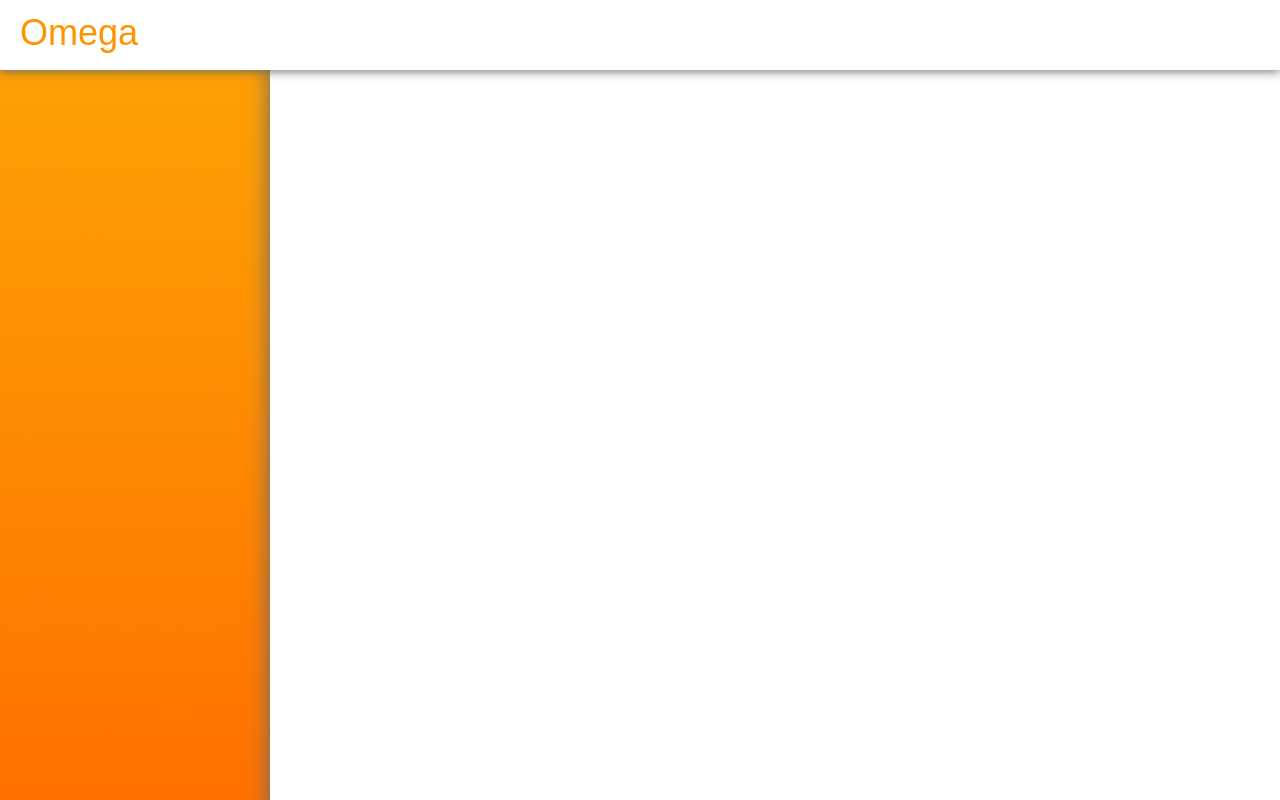
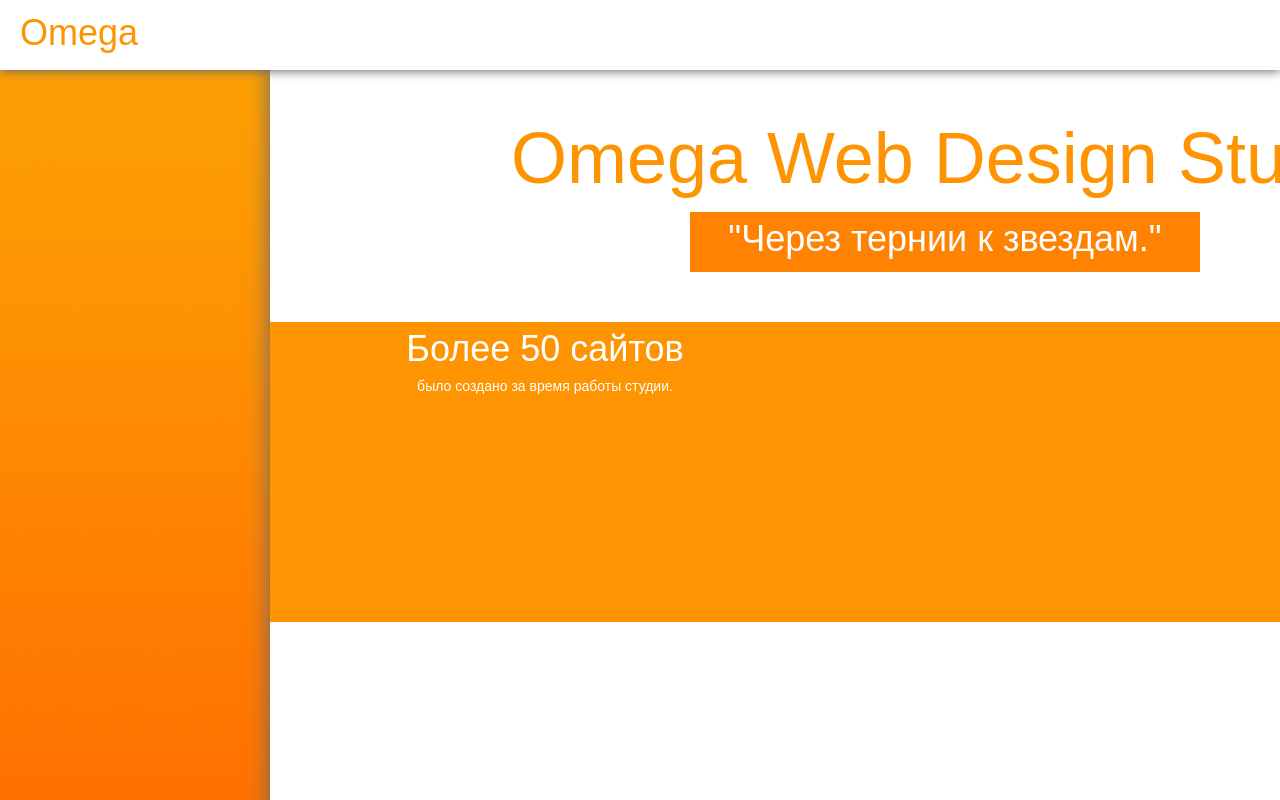
Before and after one commit to izolzzz/omegahuinya, a plain HTML site: page omega/index.html in a window 1280 px wide. Shown: the top 800 px of the page. Drawn offline with nearby package versions, Linux system fonts and the light colour scheme.

Commit message:
commit new omega

```diff
--- a/omega/assets/styles/main.css
+++ b/omega/assets/styles/main.css
@@ -1,5 +1,4 @@
 body {
-
 	height:1630px;
 	font-family: Montserrat, sans-serif;
 	font-size:15px;
@@ -38,18 +37,18 @@ color:#ffffff;
 .buttons {
 	position: absolute;
 	top:23px;
-	left:1690px;
+	left:1750px;
 	font-family: Montserrat, sans-serif;
 }
 
-.about {
+.main {
 	border: 0px solid;
 	border-bottom-width: 3px;
 	text-align: center;
 	border-color:#ff9403;
 }
 
-.pagewomenu {
+.landing {
 	position: relative;
 	bottom:16px;
 	margin-top:0px;
@@ -68,3 +67,68 @@ color:#ffffff;
 	font-size: 15px;
 	color:#ffffff;
 }
+
+.maintext {
+	z-index:1;
+	padding-top:50px;
+	font-size:72px;
+	color:#ff9403;
+	font-family: Montserrat, sans-serif;
+}
+
+div#main {
+	color:#000000;
+}
+
+a:hover{
+	text-decoration: 0;
+	color:#000000;
+}
+
+.aph {
+	height:60px;
+	width:510px;
+	text-align: center;
+	background: #ff8200;
+	font-family: Montserrat, sans-serif;
+	font-size:36px;
+	color:#ffffff;
+	position:relative;
+	left:420px;
+}
+
+.aph::selection {
+	color:#ff9403;
+	background-color:#ffffff;
+}
+
+.aspects {
+	position:relative;
+	top:50px;
+	height:300px;
+	background-color:#ff9403;
+	font-family: Montserrat, sans-serif;
+	color:#ffffff;
+}
+
+.first {
+	height:270px;
+	width:350px;
+	font-size:36px;
+	position: relative;
+	left:100px;
+}
+
+.first::selection {
+	color:#ff9403;
+	background-color:#ffffff;
+}
+
+p {
+	font-size:14px;
+}
+
+p::selection {
+	color:#ff9403;
+	background-color:#ffffff;
+}
--- a/omega/index.html
+++ b/omega/index.html
@@ -13,19 +13,29 @@
 				Omega
 			</div>
 			<div class="buttons">
-				<div class="about">
-					About developing
+				<div class="main">
+					<a href="index.html"><div id="main">Main</div></a>
+
 				</div>
 			</div>
 		</div>
 		<div>
-			<div class="pagewomenu">
+			<div class="landing">
+				<div class="maintext">
+					Omega Web Design Studio
+				</div>
+				<div class="aph">
+					"Через тернии к звездам."</div>
+				<div class="aspects">
+					<div class="first">
+						Более 50 сайтов<br><p>было  создано  за  время  работы  студии.</p>
+					</div>
+				</div>
 			</div>
-			<div class="article">
-			</div>
+
 			<div class="infounder">
 				<div class="rights">
-					All rights reserved © Omega LLC. 2019.
+					All rights reserved © Omega WDS. 2019.
 				</div>
 			</div>
 		</div>
```
